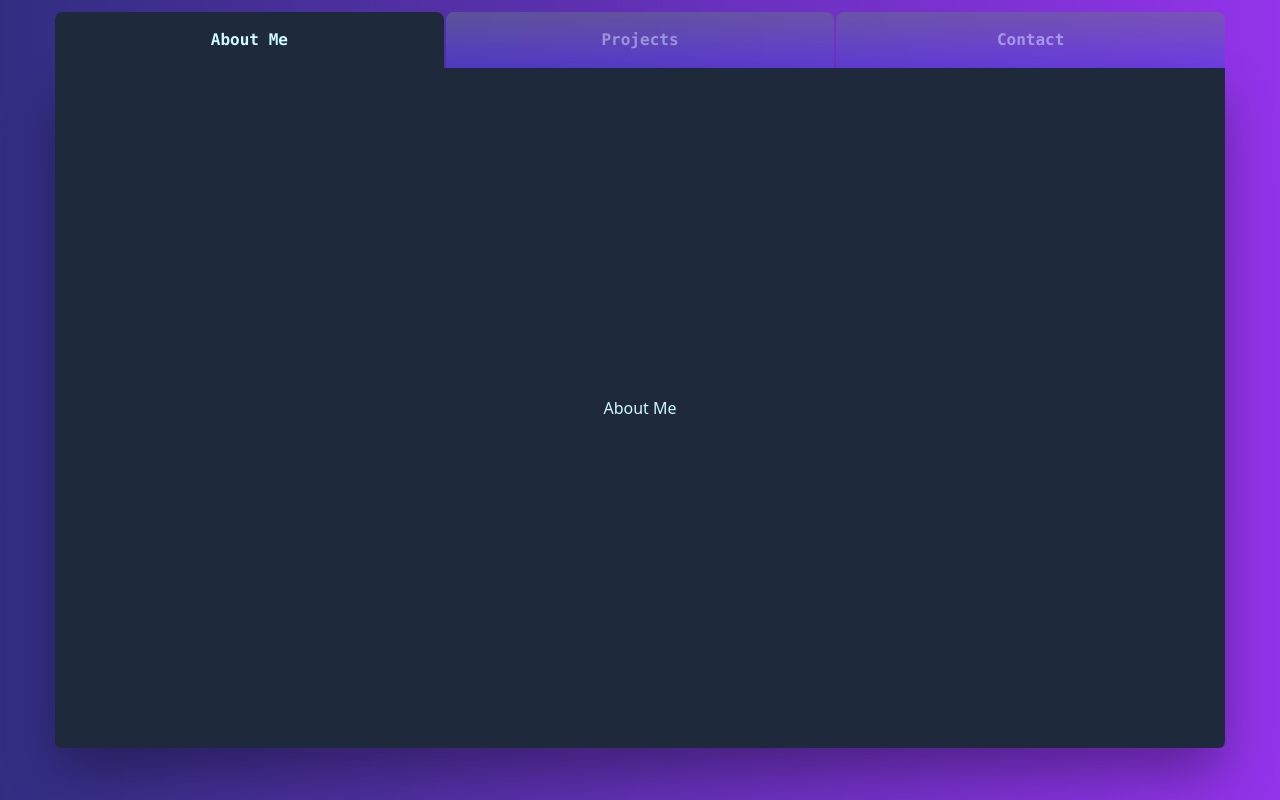
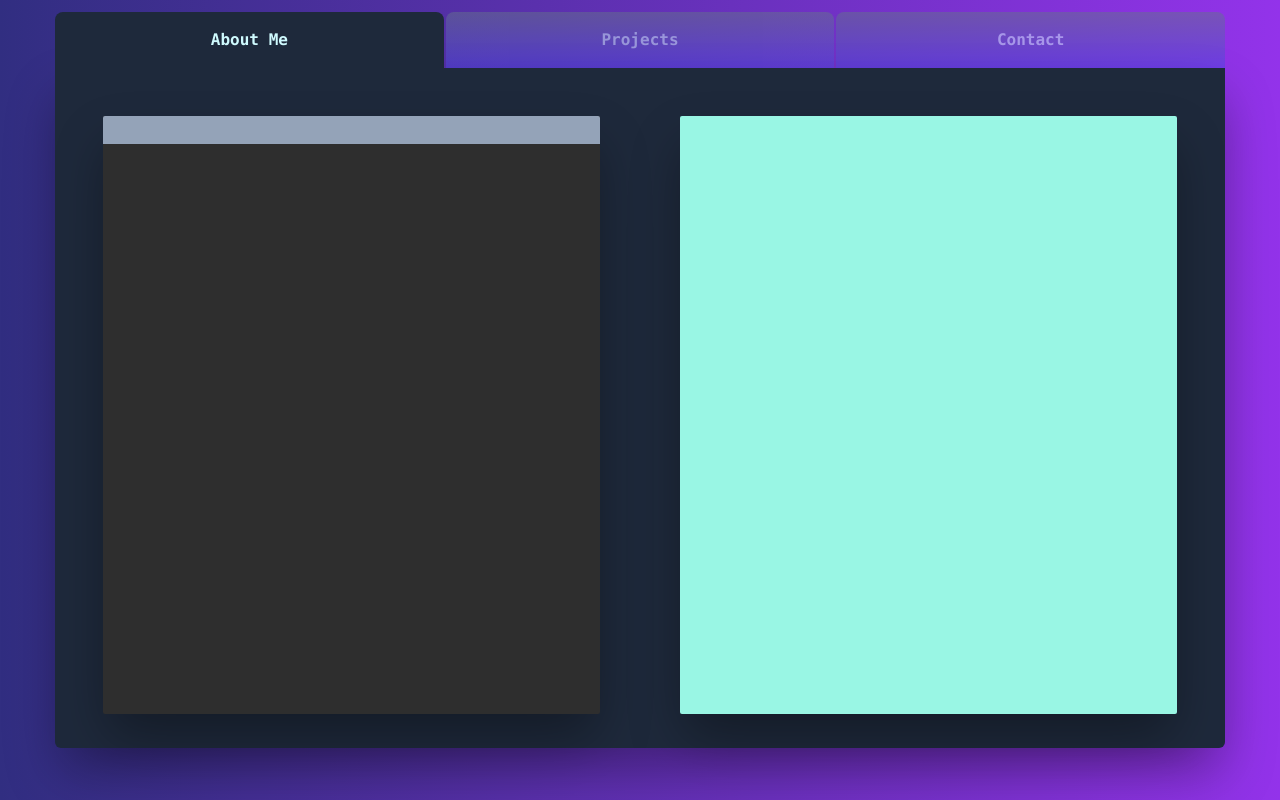
Before and after one commit to phenriquep00/portifolio, a React (Create React App) app: page / in a window 1280 px wide. Built offline with nearby package versions, Linux system fonts and the light colour scheme.

Commit message:
working on about me component

```diff
--- a/package.json
+++ b/package.json
@@ -9,6 +9,7 @@
     "@testing-library/user-event": "^13.5.0",
     "react": "^18.0.0",
     "react-dom": "^18.0.0",
+    "react-markdown": "^8.0.3",
     "react-scripts": "5.0.0",
     "react-transition-group": "^4.4.2",
     "web-vitals": "^2.1.4"
--- a/src/App.js
+++ b/src/App.js
@@ -1,13 +1,10 @@
-import { Header } from './components/Header/Header';
+import { Body } from './components/Header/Body';
 
 
 function Home() {
 
     return (
-
-        <Header />
-
-
+        <Body />
     )
 }
 
--- a/src/components/Content/AboutMe/AboutMe.js
+++ b/src/components/Content/AboutMe/AboutMe.js
@@ -1,7 +1,11 @@
-export function AboutMe({isFocused}) {
+import { Editor } from "./CodeEditor/CodeEditor";
+import { CodePreview } from "./CodePreview/CodePreview";
+
+export function AboutMe() {
     return (
-        <div>
-            About Me
+        <div className="w-[100%] h-[100%] flex flex-row">
+            <Editor />
+            <CodePreview />
         </div>
     )
 }
--- /dev/null
+++ b/src/components/Content/AboutMe/CodeEditor/CodeEditor.js
@@ -0,0 +1,18 @@
+export function Editor() {
+
+    return (
+        <div className="flex flex-col bg-[#2e2e2e] w-[45%] h-[90%] m-10 shadow-2xl drop-shadow-2xl rounded-sm">
+
+            <div className="h-[5%] bg-slate-400 rounded-t-sm">
+
+            </div>
+
+            <div className="flex fle-col h-full w-full">
+
+
+
+            </div>
+
+        </div>
+    )
+}
--- /dev/null
+++ b/src/components/Content/AboutMe/CodePreview/CodePreview.js
@@ -0,0 +1,7 @@
+export function CodePreview() {
+    return(
+        <div className="bg-teal-200 w-[45%] h-[90%] rounded-sm m-10 shadow-2xl drop-shadow-2xl ">
+
+        </div>
+    )
+}
--- a/src/components/Content/Contact/Contact.js
+++ b/src/components/Content/Contact/Contact.js
@@ -1,4 +1,4 @@
-export function Contact({isFocused}) {
+export function Contact() {
     return (
         <div>
             Contact
--- a/src/components/Content/Projects/Projects.js
+++ b/src/components/Content/Projects/Projects.js
@@ -1,4 +1,4 @@
-export function Projects ({isFocused}) {
+export function Projects () {
     return (
         <div>
             Projects
--- a/src/components/Header/Header.js
+++ b/src/components/Header/Body.js
@@ -3,7 +3,7 @@ import { useState } from 'react';
 import { Content } from '../Content/Content';
 
 
-export function Header() {
+export function Body() {
 
     const [isAboutMeFocused, setIsAboutMeFocused] = useState(true);
     const [isProjectsFocused, setIsProjectsFocused] = useState(false);
```
Also changed, not shown: 12 other files (tests, documents, lock files or other folders).
